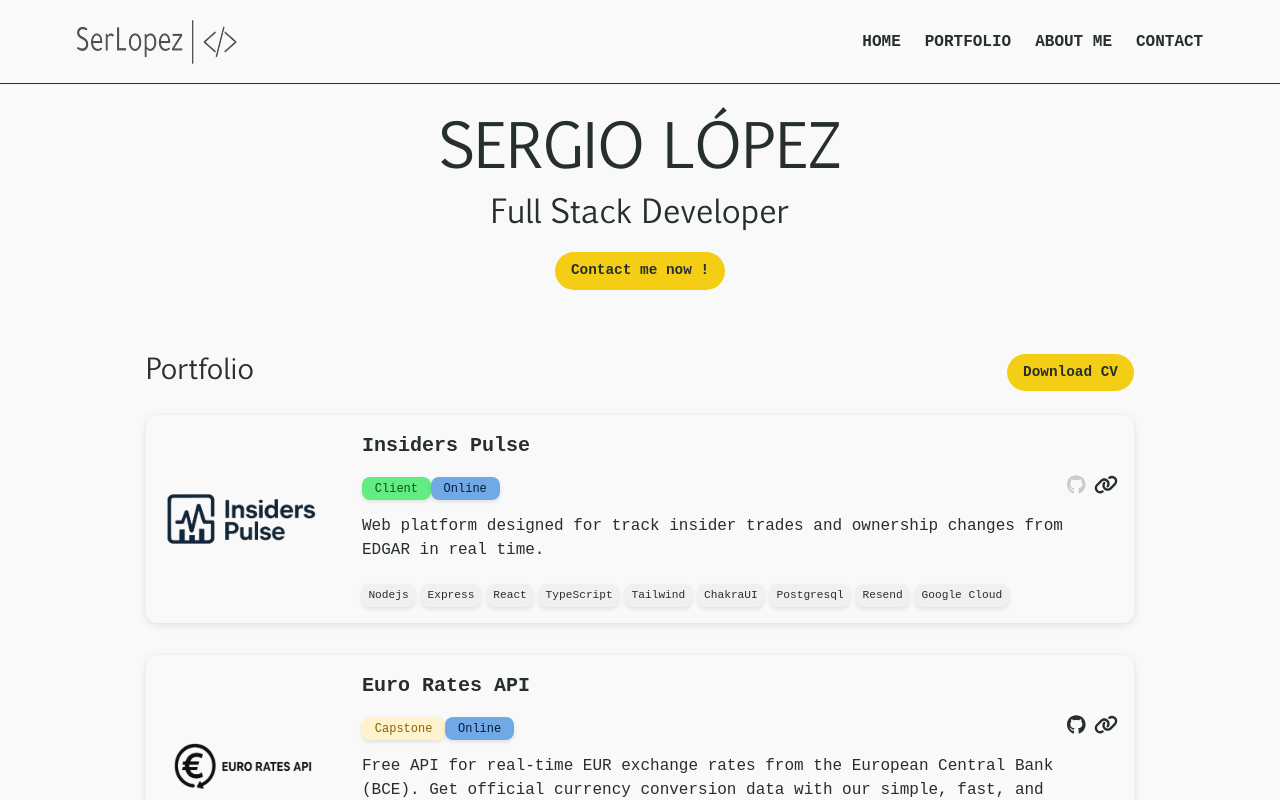
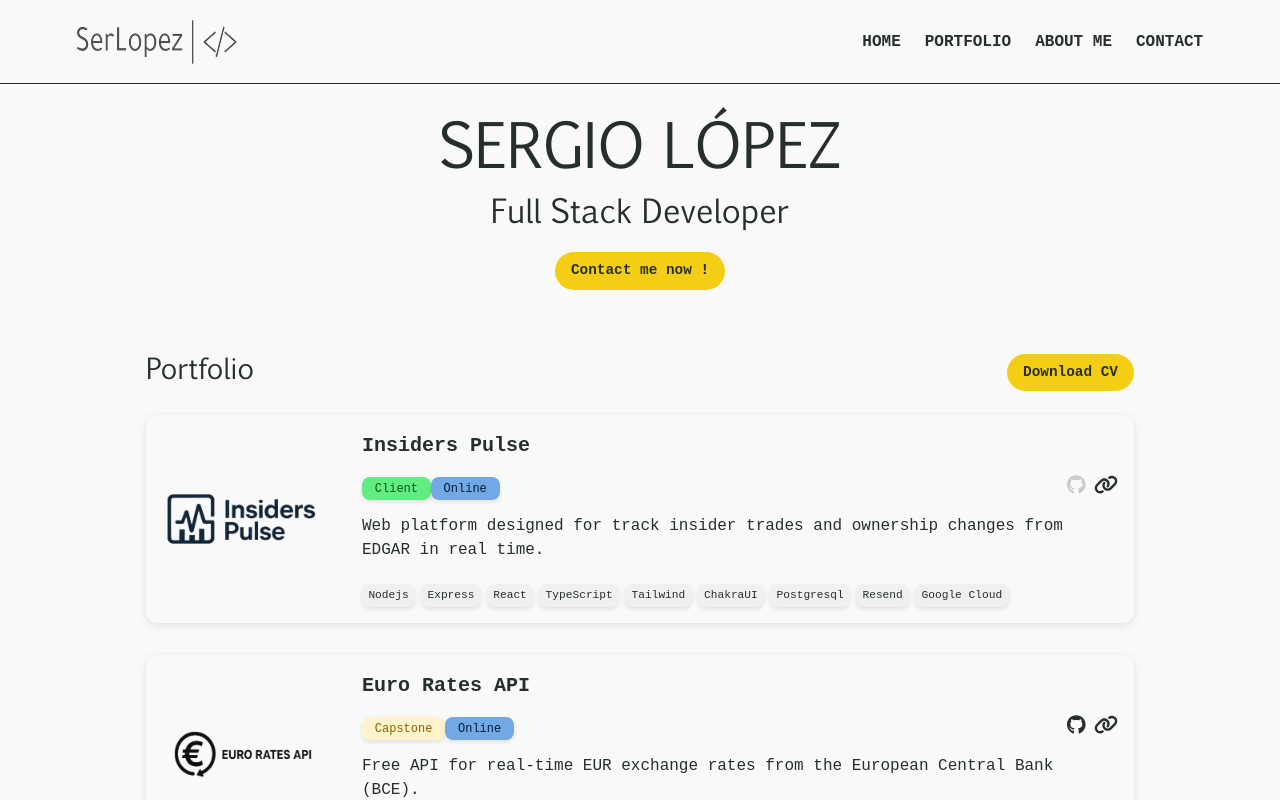
Before and after one commit to monsieurlopez/site_web_2.0, a React (Vite) app: page / in a window 1280 px wide. Shown: the top 800 px of the page. Built offline with nearby package versions, Linux system fonts and the light colour scheme; a web font is replaced by a local one.

Commit message:
<FEAT> update description project

```diff
--- a/src/components/pages/Home/Portfolio.jsx
+++ b/src/components/pages/Home/Portfolio.jsx
@@ -39,7 +39,7 @@ const featuredProjects = [
     image: euroratesImage,
     url: "https://euroratesapi.dev/",
     github: "https://github.com/monsieurlopez/landing-currencies",
-    description: `Free API for real-time EUR exchange rates from the European Central Bank (BCE). Get official currency conversion data with our simple, fast, and reliable REST API.`,
+    description: `Free API for real-time EUR exchange rates from the European Central Bank (BCE).`,
     badges: [
       "PHP",
       "Laravel",
--- a/src/components/pages/Projects/Projects.jsx
+++ b/src/components/pages/Projects/Projects.jsx
@@ -42,7 +42,7 @@ const proyects = [
     image: euroratesImage,
     url: "https://euroratesapi.dev/",
     github: "https://github.com/monsieurlopez/landing-currencies",
-    description: `Free API for real-time EUR exchange rates from the European Central Bank (BCE). Get official currency conversion data with our simple, fast, and reliable REST API.`,
+    description: `Free API for real-time EUR exchange rates from the European Central Bank (BCE).`,
     badges: [
       "PHP",
       "Laravel",
```
